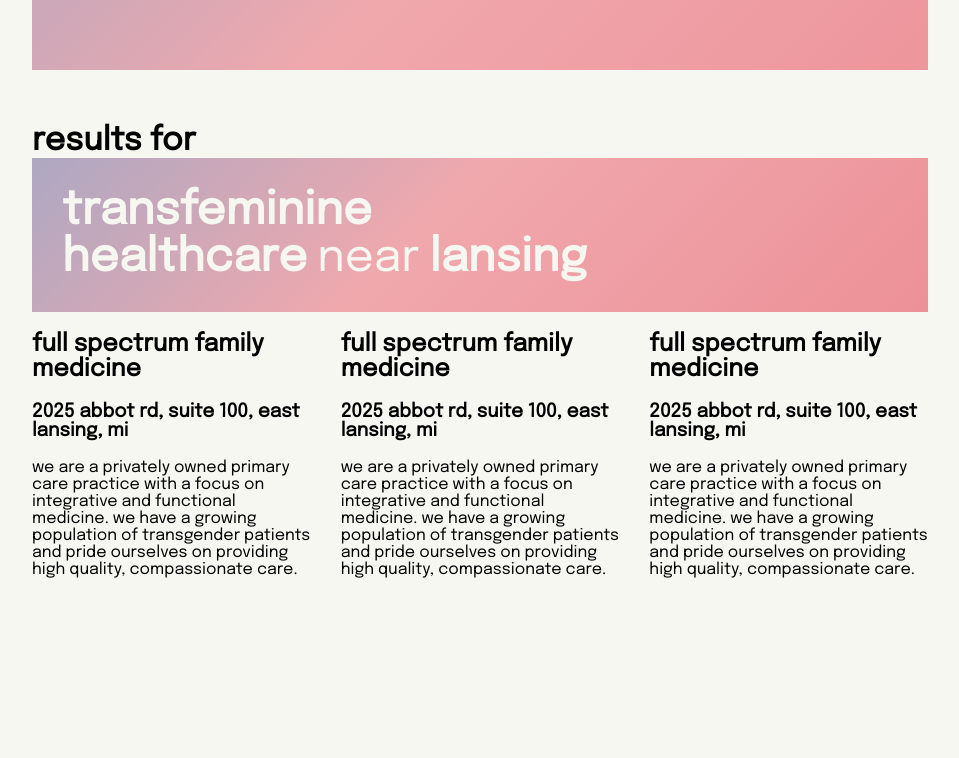
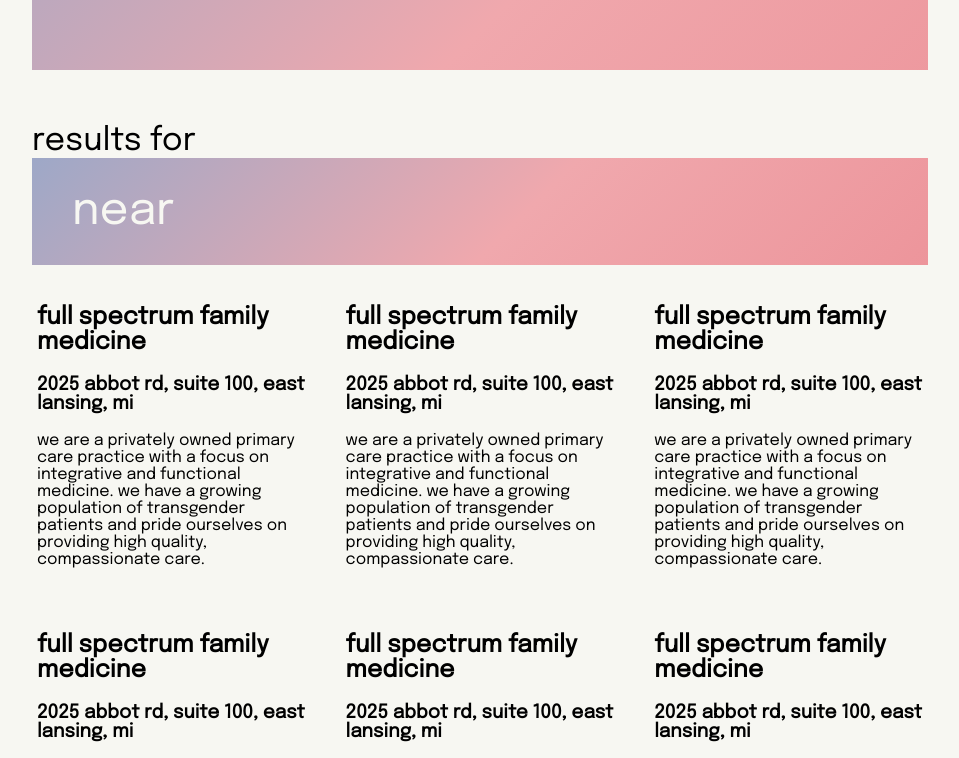
Before and after one commit to samuelmanor/ADEN, a React (Create React App) app in the folder client/: page / in a window 1280 px wide. Shown: the part 580-1338 px from the top of the page, without its empty margins (160-1119 px from the left). Before the commit the page ends 1174 px from the top, so only its background shows below. Built offline with nearby package versions, Linux system fonts and the light colour scheme.

Commit message:
functional text header in listingcontainer

```diff
--- a/client/src/App.scss
+++ b/client/src/App.scss
@@ -127,15 +127,19 @@
 
 #listingcontainer {
     margin-top: 150px;
+    scroll-margin-top: 120px;
 
     h1 {
         margin-bottom: 0;
+        font-weight: lighter;
     }
 
     #searchtitle {
         font-size: 30px;
+        color: $offwhite;
+
         padding: 30px;
-        color: $offwhite;
+        margin-bottom: 20px;
 
         background: linear-gradient(-45deg, $darkpink, $lightpink, $lightblue, $darkblue);
         background-size: 250% 250%;
@@ -154,8 +158,17 @@
 
     #listingsmallcontainer {
         display: flex;
+        flex-wrap: wrap;
         justify-content: space-around;
         gap: 30px;
+
+        #listingsmall {
+            width: 30%;
+        }
+
+        h2 {
+            cursor: pointer;
+        }
     }
 }
 
--- a/client/src/Components/ListingContainer.js
+++ b/client/src/Components/ListingContainer.js
@@ -1,15 +1,25 @@
 import React from "react";
 import ListingSmall from "./ListingSmall";
 
-function ListingContainer() {
+function ListingContainer({ searchText }) {
     return (
         <div id='listingcontainer'>
             <h1>results for</h1>
             <div id='searchtitle'>
-                <h2>transfeminine healthcare</h2><h2 className='searchnear'>near</h2><h2>lansing</h2>
+                <h2>{searchText[0]} {searchText[1]}</h2><h2 className='searchnear'>near</h2><h2>{searchText[2]}</h2>
             </div>
 
             <div id='listingsmallcontainer'>
+                {/* temp solution until props are handed down to here from searchui */}
+                <ListingSmall />
+                <ListingSmall />
+                <ListingSmall />
+                <ListingSmall />
+                <ListingSmall />
+                <ListingSmall />
+                <ListingSmall />
+                <ListingSmall />
+                <ListingSmall />
                 <ListingSmall />
                 <ListingSmall />
                 <ListingSmall />
--- a/client/src/Components/SearchUI.js
+++ b/client/src/Components/SearchUI.js
@@ -2,35 +2,56 @@
 import ListingContainer from "./ListingContainer";
 
 function SearchUI() {
-    const [searchQuery, setSearchQuery] = useState({identity: 0, service: 0, location: 0});
+    const [searchObj, setSearchObj] = useState({identity: 0, service: 0, location: 0});
+    const [searchText, setSearchText] = useState(['', '', '']);
     const [listings, setListings] = useState([]);
 
     function getListings() {
         // the variable for identity_id is static because all entries in db have an identity_id of 3
-        fetch(`http://localhost:3000/listings?identity_id=3&service_id=${searchQuery.service}&location_id=${searchQuery.location}`)
+        fetch(`http://localhost:3000/listings?identity_id=3&service_id=${searchObj.service}&location_id=${searchObj.location}`)
         .then((r) => r.json())
         .then((listingsArray) => {
-            console.log(listingsArray);
+            // console.log('searchText', searchText);
             setListings(listingsArray);
         })
     }
 
+    function getText() {
+        const idsel = document.getElementById('identity');
+        const sersel = document.getElementById('service');
+        const locsel = document.getElementById('location');
+
+        setSearchText([
+            idsel.options[idsel.selectedIndex].text,
+            sersel.options[sersel.selectedIndex].text,
+            locsel.options[locsel.selectedIndex].text
+        ])
+    }
+
     useEffect(() => {
-        if (Object.values(searchQuery).every(p => p)) {
+        if (Object.values(searchObj).every(p => p)) {
             getListings();
+            scrollToResults();
         } else {
-            console.log('invalid', searchQuery);
+            console.log('invalid', searchObj);
         }
-    }, [searchQuery])
+    }, [searchObj])
 
     function correctSelectStyle(e) {
         e.target.className = 'selected';
     }
 
+    function scrollToResults() {
+        const results = document.getElementById('listingcontainer');
+        results.scrollIntoView({ behavior: 'smooth', alignToTop: true })
+    }
+
     function handleSelection(e) {
-        let query = {...searchQuery};
+        getText();
+
+        let query = {...searchObj};
         query[e.target.id] = parseInt(e.currentTarget.value);
-        setSearchQuery(query);
+        setSearchObj(query);
     }
 
     return (
@@ -68,7 +89,7 @@
                 </form>
 
                 {/* eventually this'll be something like {listings ? <ListingContainer /> : null} */}
-                <ListingContainer />
+                <ListingContainer searchText={searchText} />
         </div>
     )
 }
```
Also changed, not shown: 1 other file (tests, documents, lock files or other folders).
